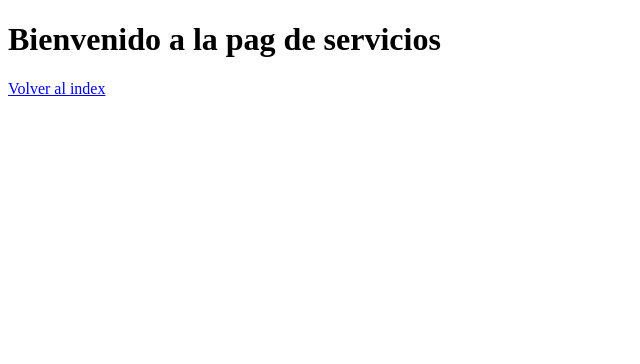
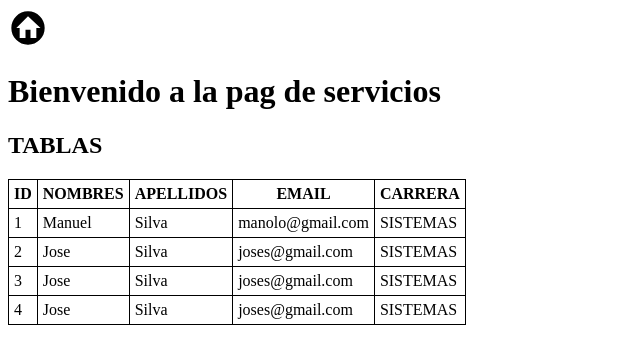
Before and after one commit to mtocora26/MiPrimeraPaginaWeb, a plain HTML site: page paginas/servicios.html in a window 1280 px wide. Shown: the whole page, without its empty margins (0-640 px from the left). Drawn offline with Linux system fonts and the light colour scheme.

Commit message:
CLASE 25-08-25

```diff
--- a/paginas/servicios.html
+++ b/paginas/servicios.html
@@ -1,16 +1,67 @@
 <!DOCTYPE html>
 <html lang="en">
+
 <head>
     <meta charset="UTF-8">
     <meta name="viewport" content="width=device-width, initial-scale=1.0">
     <title>Servicios</title>
+    <style>
+        table,
+        th,
+        td {
+            border: 1px solid black;
+            border-collapse: collapse;
+            /* Para que los bordes no se dupliquen */
+            padding: 5px;
+            /* Espacio dentro de las celdas */
+        }
+    </style>
 </head>
+
 <body>
-
+    <a href="../index.html"><img src="../img/home_circle_icon_137496.svg" width="40" alt="btnHome"
+            title="Ir al index"></a>
     <h1>Bienvenido a la pag de servicios</h1>
-
-    <a href="../index.html">Volver al index</a>
-
+    <!-- Clase 4 / 25-08-2025 TABLAS Y FORMULARIOS -->
+    <h2>TABLAS</h2>
+    <table ">
+      <tr>
+        <th>ID</th>
+        <th>NOMBRES</th>
+        <th>APELLIDOS</th>
+        <th>EMAIL</th>
+        <th>CARRERA</th>
+      </tr>
+      <tr>
+        <td>1</td>
+        <td>Manuel</td>
+        <td>Silva</td>
+        <td>manolo@gmail.com</td>
+        <td>SISTEMAS</td>
+      </tr>
+      <tr>
+        <td>2</td>
+        <td>Jose</td>
+        <td>Silva</td>
+        <td>joses@gmail.com</td>
+        <td>SISTEMAS</td>
+      </tr>
+      <tr>
+        <td>3</td>
+        <td>Jose</td>
+        <td>Silva</td>
+        <td>joses@gmail.com</td>
+        <td>SISTEMAS</td>
+      </tr>
+      <tr>
+        <td>4</td>
+        <td>Jose</td>
+        <td>Silva</td>
+        <td>joses@gmail.com</td>
+        <td>SISTEMAS</td>
+      </tr>
+    </table>
+<br>
 
 </body>
 </html>
```
Also changed, not shown: index.html (+21 -12 lines), paginas/contacto.html (+21 -3 lines), img/communication_contact_address_book_contacts_icon_191613.svg (added), img/home_circle_icon_137496.svg (added), img/info_information_icon_142931.svg (added).
